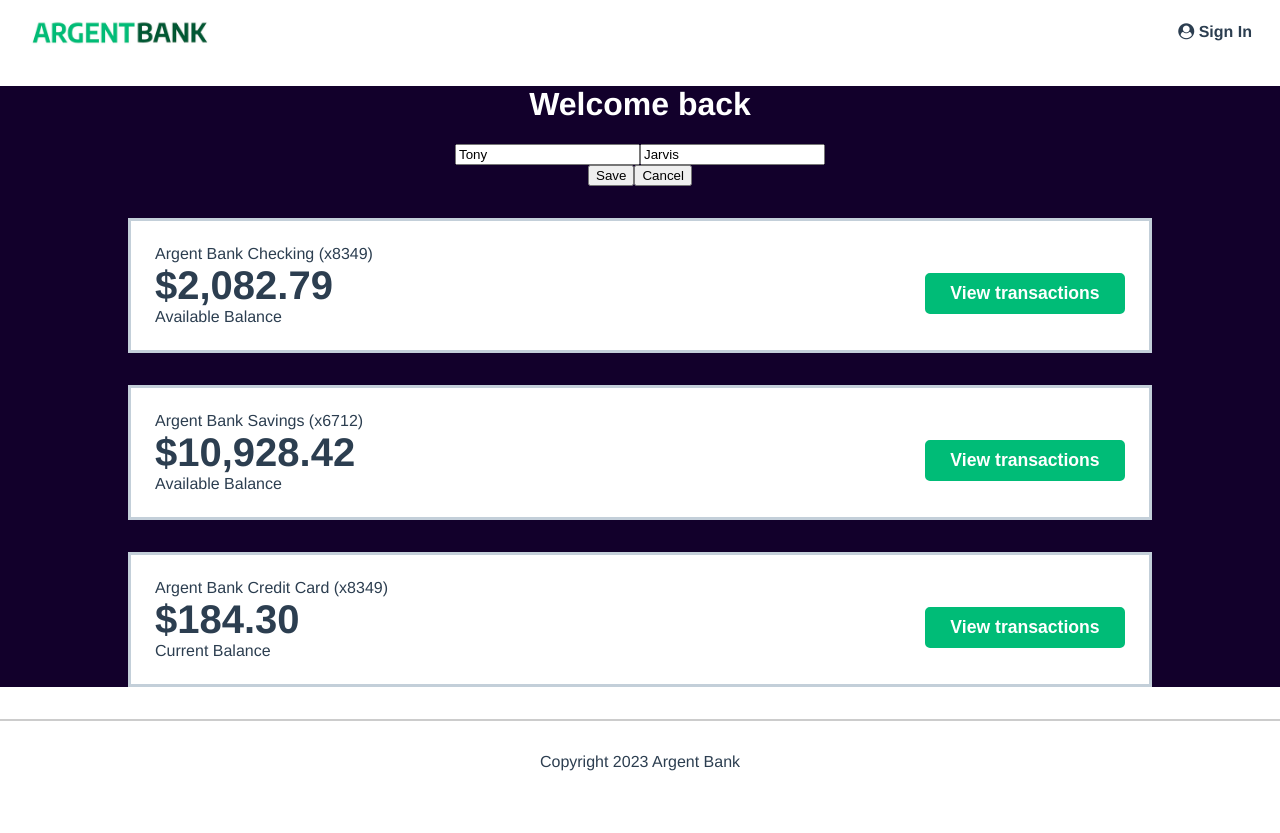
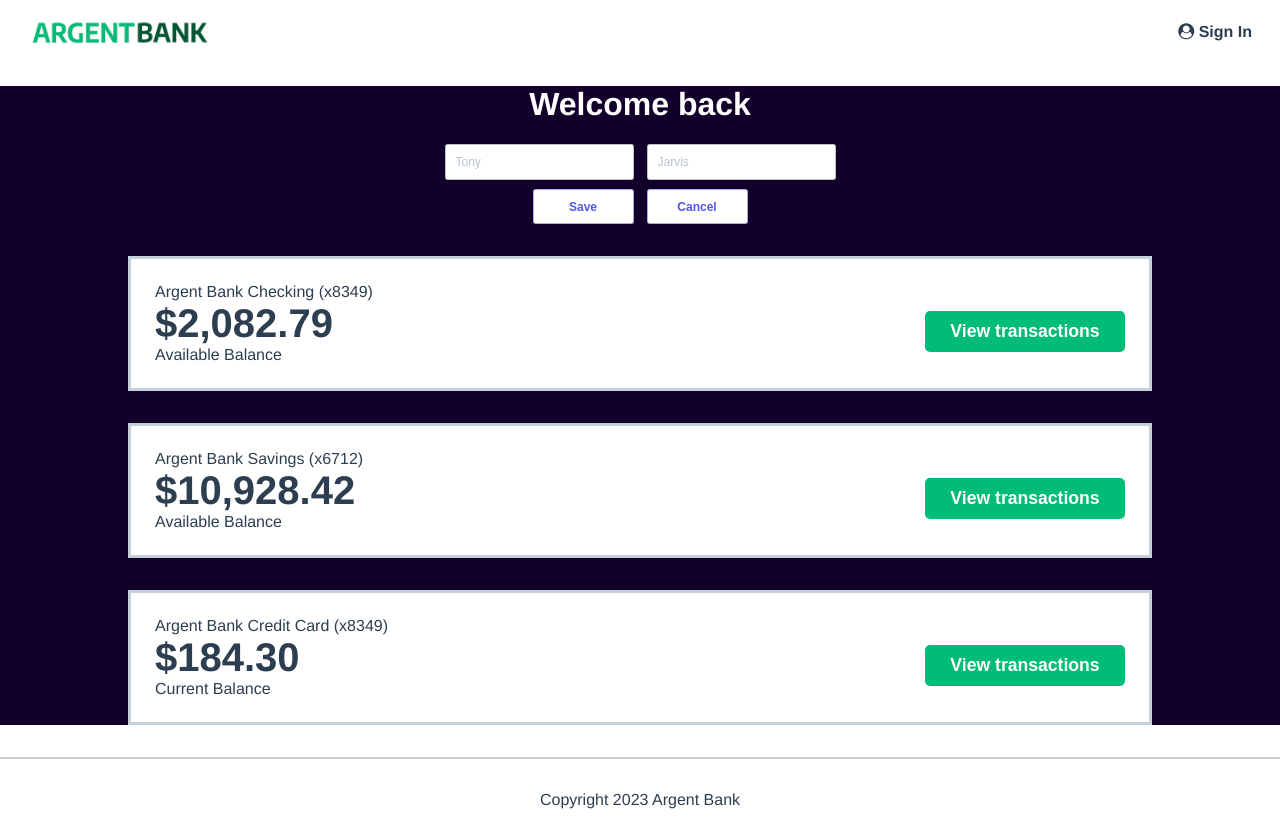
Before and after one commit to timothegonin/timothe_gonin_13_042023, a React (Create React App) app: page /dashboard in a window 1280 px wide. Both pictures are taken after a click on the button "Edit Name". Before the commit the page ends 800 px from the top, so only its background shows below. Built offline with nearby package versions, Linux system fonts and the light colour scheme.

Commit message:
🚧 📦 add styled-comp+primary userInfosForm styles

```diff
--- a/package.json
+++ b/package.json
@@ -12,6 +12,7 @@
     "react-redux": "^8.0.5",
     "react-router-dom": "^6.11.1",
     "react-scripts": "5.0.1",
+    "styled-components": "^6.0.0-rc.1",
     "web-vitals": "^2.1.4"
   },
   "scripts": {
--- a/src/components/UserInfosForm.jsx
+++ b/src/components/UserInfosForm.jsx
@@ -1,5 +1,49 @@
 import React from 'react'
+import styled from 'styled-components'
 
+/*
+  ┌─────────────────────────────────────────────────────────────────────────┐
+  │ STYLES                                                                  │
+  └─────────────────────────────────────────────────────────────────────────┘
+ */
+const InputWrapper = styled.div`
+  display: flex;
+  justify-content: center;
+  gap: 13px;
+  input {
+    padding: 10px;
+    font-size: 1.2rem;
+    font-size: 12px;
+    border: 1.5px solid #b8c4ce;
+    border-radius: 2.5px;
+    color: #b8c4ce;
+    width: 167px;
+  }
+`
+
+const ButtonsWrapper = styled.div`
+  margin-top: 9px;
+  display: flex;
+  justify-content: center;
+  gap: 13px;
+  button {
+    width: 101px;
+    height: 35px;
+    border-radius: 2.5px;
+    border: 1.5px solid #a9acea;
+    background-color: #fff;
+    color: #5256ec;
+    font-weight: bold;
+    font-size: 12px;
+    padding: 10px;
+  }
+`
+
+/*
+  ┌─────────────────────────────────────────────────────────────────────────┐
+  │ JSX                                                                     │
+  └─────────────────────────────────────────────────────────────────────────┘
+ */
 const UserInfosForm = ({ userInfos, handleToogle, setUserInfos }) => {
   const handleSubmit = (e) => {
     e.preventDefault()
@@ -14,7 +58,7 @@ const UserInfosForm = ({ userInfos, handleToogle, setUserInfos }) => {
 
   return (
     <form onSubmit={handleSubmit}>
-      <div>
+      <InputWrapper>
         <input
           type="text"
           placeholder={
@@ -33,11 +77,12 @@ const UserInfosForm = ({ userInfos, handleToogle, setUserInfos }) => {
           onChange={(e) => setUserInfos({ ...userInfos, name: e.target.value })}
           required
         />
-      </div>
-      <div>
+      </InputWrapper>
+
+      <ButtonsWrapper>
         <button>Save</button>
         <button onClick={(e) => handleInput(e)}>Cancel</button>
-      </div>
+      </ButtonsWrapper>
     </form>
   )
 }
```
Also changed, not shown: 1 other file (tests, documents, lock files or other folders).
